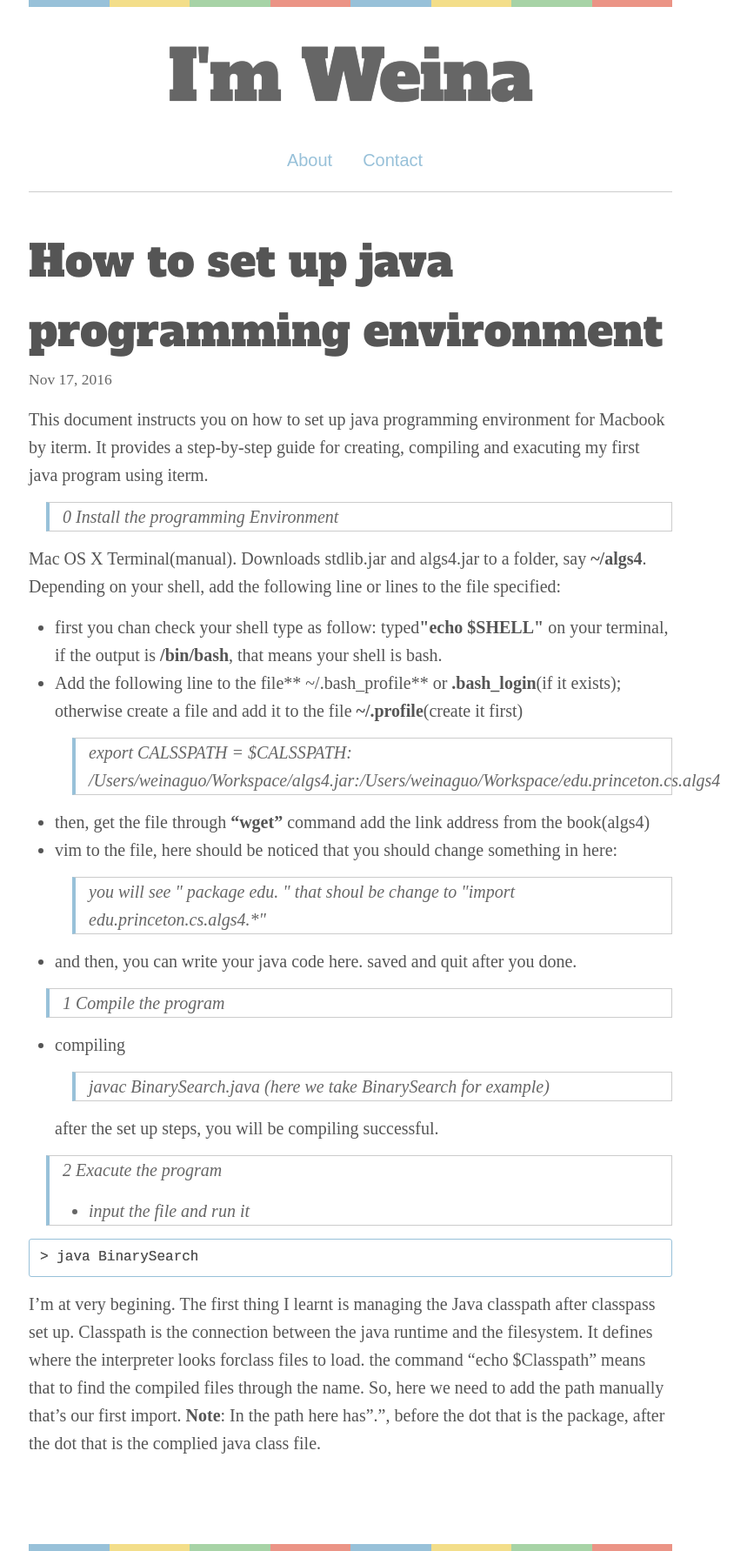
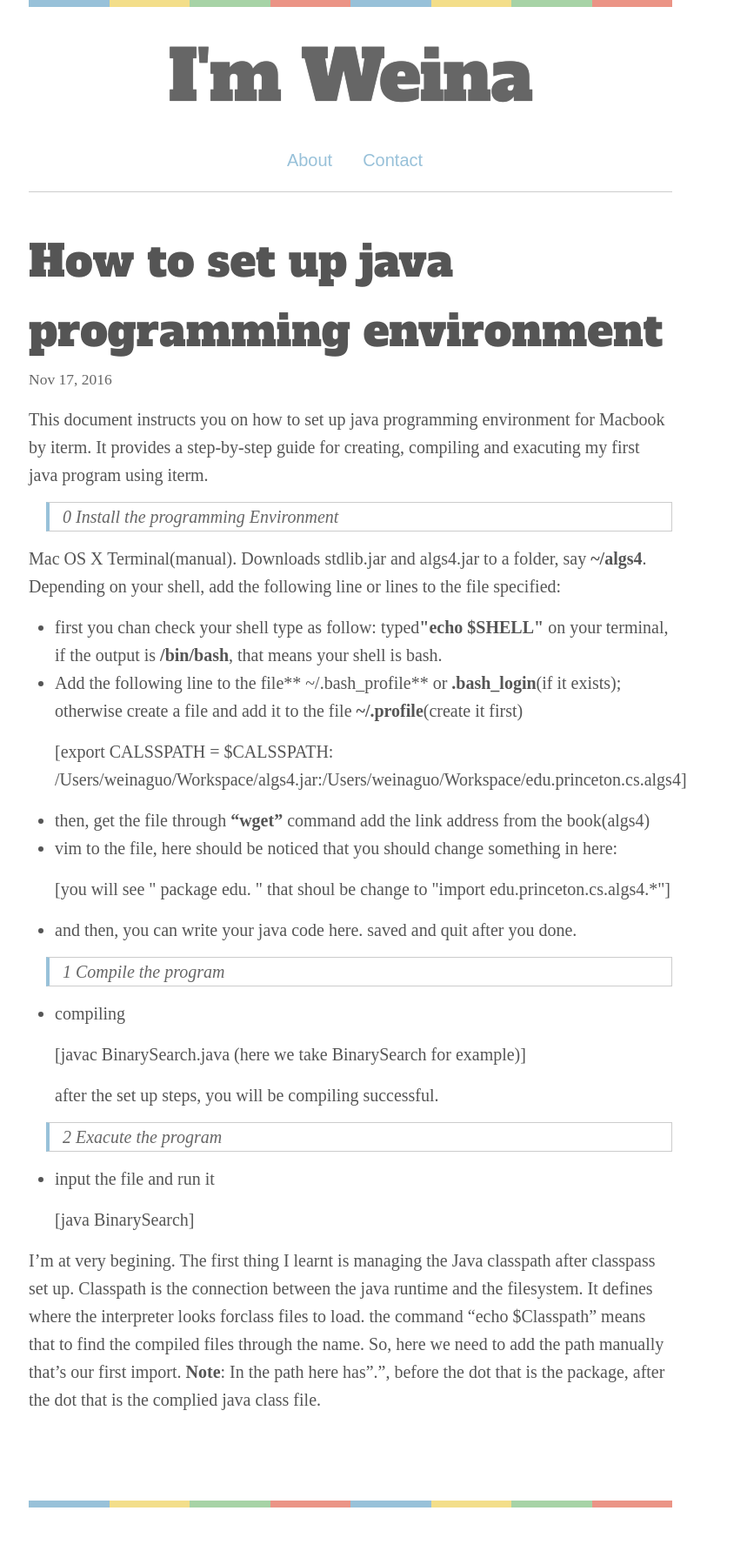
Before and after one commit to weina1117/weina1117.github.io, a Jekyll site: the page built from _posts/2016-11-17-algorithms4-try_to_learn_java.md, in a window 1280 px wide. Shown: the whole page at 87% size, without its empty margins (237-1096 px from the left). Built offline with Jekyll 4.4.1, drawn with Linux system fonts in a browser that asks for light colours; some web fonts are replaced; comment, search, counter and statistics services are not loaded; after the commit the page ends 1733 px from its top, so only the background shows below that.

Commit message:
update the content form

```diff
--- a/_posts/2016-11-17-algorithms4-try_to_learn_java.md
+++ b/_posts/2016-11-17-algorithms4-try_to_learn_java.md
@@ -14,12 +14,12 @@ Mac OS X Terminal(manual). Downloads stdlib.jar and algs4.jar to a folder, say *
 * Add the following line to the file** ~/.bash_profile** or **.bash_login**(if it exists);
   otherwise create a file and add it to the file **~/.profile**(create it first)
 
-    > export CALSSPATH = $CALSSPATH: /Users/weinaguo/Workspace/algs4.jar:/Users/weinaguo/Workspace/edu.princeton.cs.algs4
+    [export CALSSPATH = $CALSSPATH: /Users/weinaguo/Workspace/algs4.jar:/Users/weinaguo/Workspace/edu.princeton.cs.algs4]
 
 * then, get the file through **"wget"** command add the link address from the book(algs4)
 * vim to the file, here should be noticed that you should change something in here:
 
-    > you will see \" package edu. \" that shoul be change to \"import edu.princeton.cs.algs4.\*\"
+    [you will see \" package edu. \" that shoul be change to \"import edu.princeton.cs.algs4.\*\"]
 
 * and then, you can write your java code here. saved and quit after you done.
 
@@ -27,14 +27,15 @@ Mac OS X Terminal(manual). Downloads stdlib.jar and algs4.jar to a folder, say *
 
 * compiling
 
-    > javac BinarySearch.java (here we take BinarySearch for example)
+    [javac BinarySearch.java (here we take BinarySearch for example)]
 
     after the set up steps, you will be compiling successful.
 
 >2 Exacute the program
+
 * input the file and run it
 
-    > java BinarySearch
+    [java BinarySearch]
 
 I'm at very begining. The first thing I learnt is managing the Java classpath after classpass set up. Classpath is the connection between the java runtime and the filesystem. It defines where the interpreter looks forclass files to load. the command "echo $Classpath" means that to find the compiled files through the name. So, here we need to add the path manually that's our first import.
 **Note**:
```
